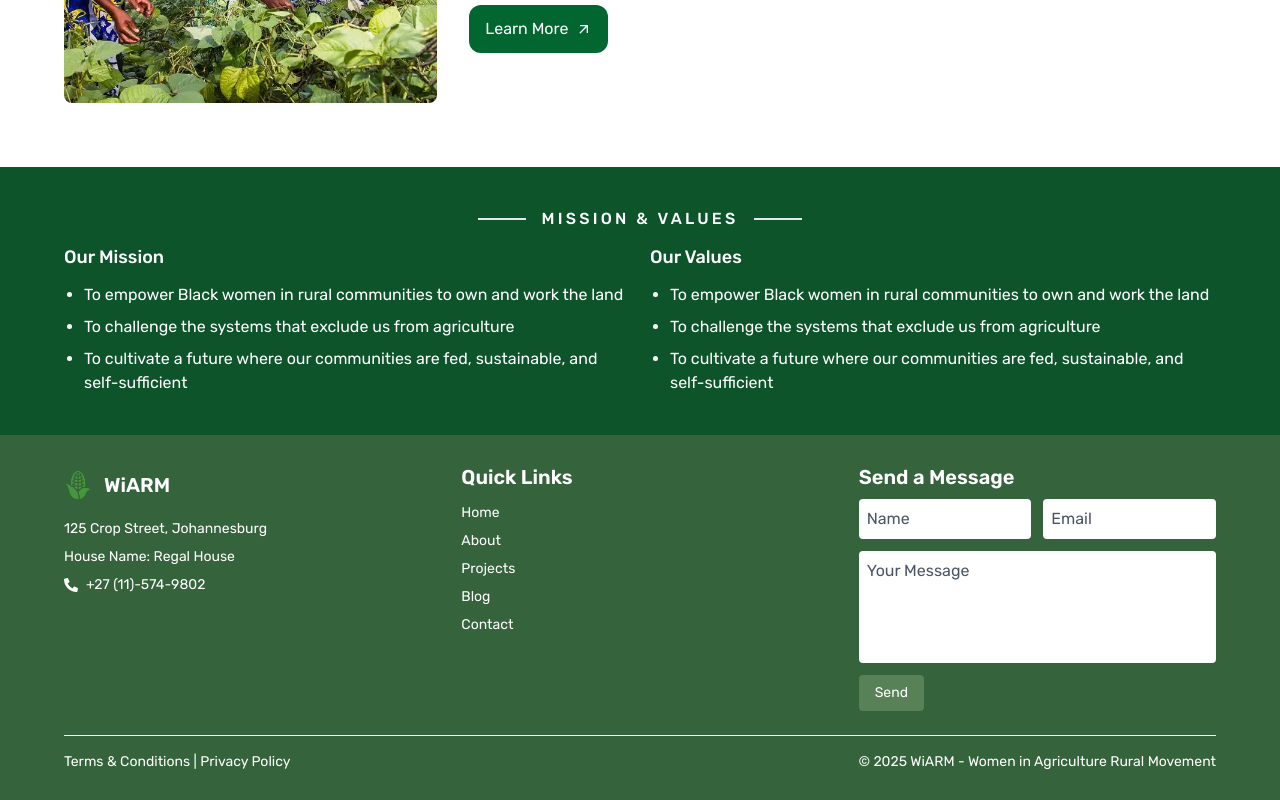
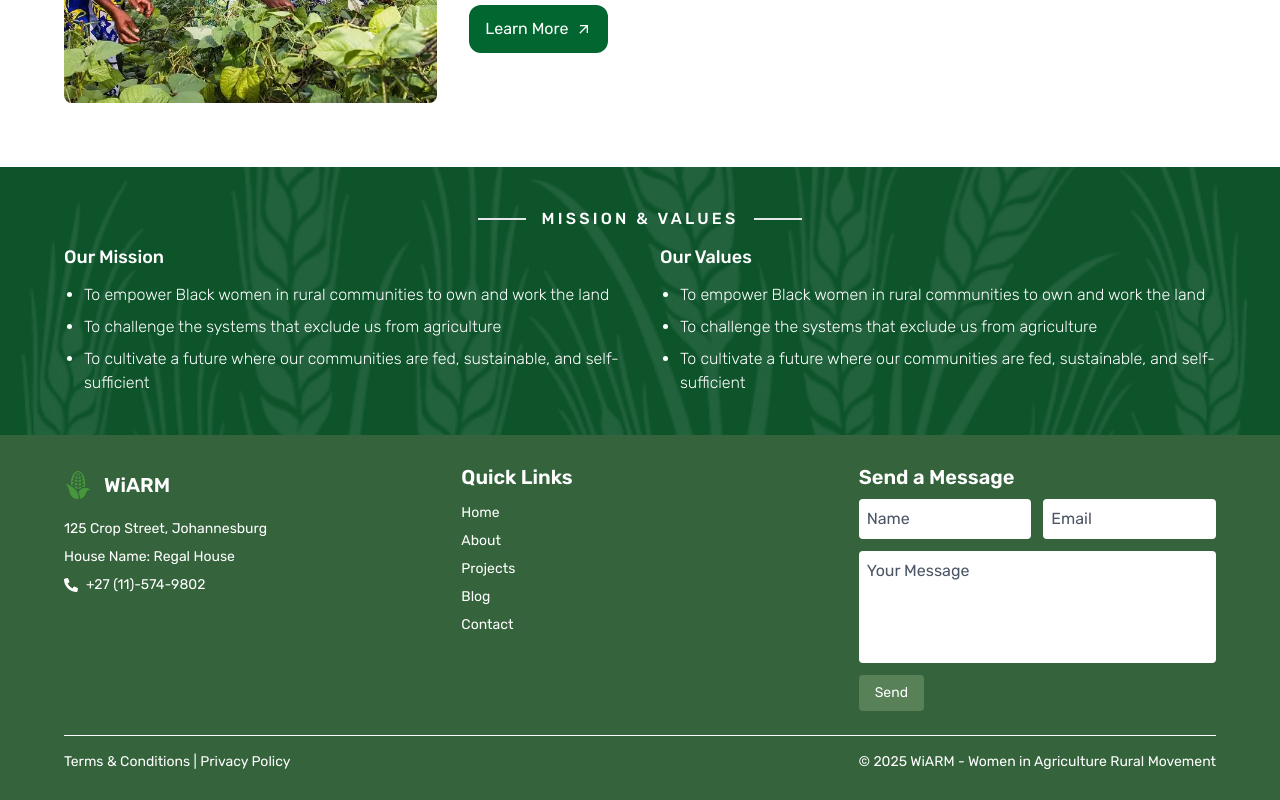
Before and after one commit to rorisangputu/wiarm, a React (Vite) app: page / in a window 1280 px wide. Shown: the part 1081-1881 px from the top of the page. Built offline with nearby package versions, Linux system fonts and the light colour scheme.

Commit message:
styling and finalising mission and values component

```diff
--- a/src/components/MissionValues.jsx
+++ b/src/components/MissionValues.jsx
@@ -1,10 +1,19 @@
 import React from 'react'
+import wheatbg from '../assets/wheatbg.png'
 
 const MissionValues = () => {
   return (
-    <div className='w-full bg-green-900 py-10'>
-      <div className='w-[90%] mx-auto'>
+    <div className='w-full bg-green-900 py-10 relative overflow-hidden'>
 
+      {/* Background Image Positioned Behind Content */}
+      <img
+        src={wheatbg}
+        alt="wheatbg"
+        className="absolute inset-0 w-full h-full object-cover opacity-10 z-0"
+      />
+
+      {/* Content Layer */}
+      <div className='w-[90%] mx-auto relative z-10'>
         <div className='flex flex-col'>
           <div className="flex items-center gap-4 justify-center mb-3">
             <hr className="w-12 border-t-2 border-gray-200" />
@@ -13,10 +22,11 @@ const MissionValues = () => {
             </h1>
             <hr className="w-12 border-t-2 border-gray-200" />
           </div>
-            <div className='flex flex-col gap-5 md:flex-row'>
+
+          <div className='flex flex-col gap-10  md:flex-row'>
             <div className='flex flex-col gap-3'>
               <h1 className='text-white text-lg font-medium'>Our Mission</h1>
-                    <ul className="list-disc list-outside ml-5 text-white space-y-2">
+              <ul className="list-disc list-outside ml-5 text-white space-y-2 font-light">
                 <li>
                   To empower Black women in rural communities to
                   own and work the land
@@ -32,7 +42,7 @@ const MissionValues = () => {
             </div>
             <div className='flex flex-col gap-3'>
               <h1 className='text-white text-lg font-medium'>Our Values</h1>
-                    <ul className="list-disc list-outside ml-5 text-white space-y-2">
+              <ul className="list-disc list-outside ml-5 text-white space-y-2 font-light">
                 <li>
                   To empower Black women in rural communities to
                   own and work the land
```
Lines whose indentation alone changed are shown as unchanged.
